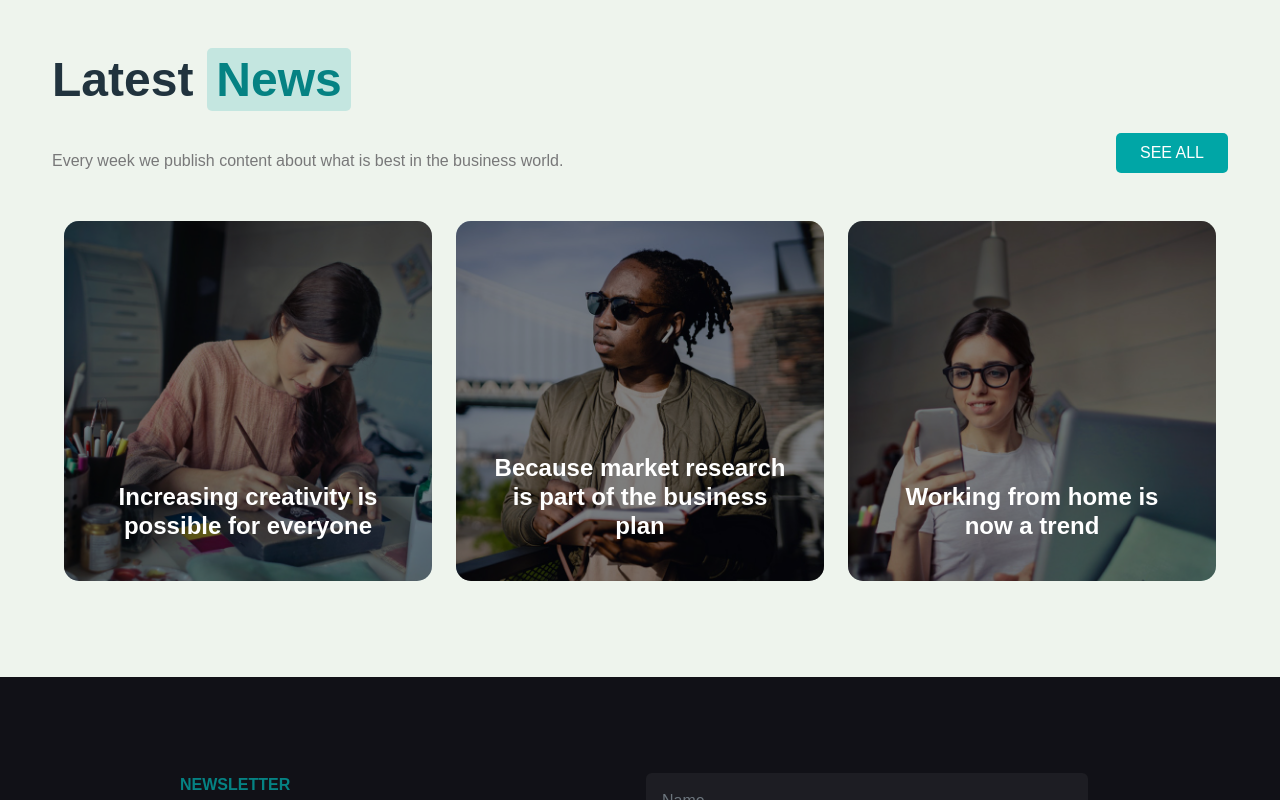
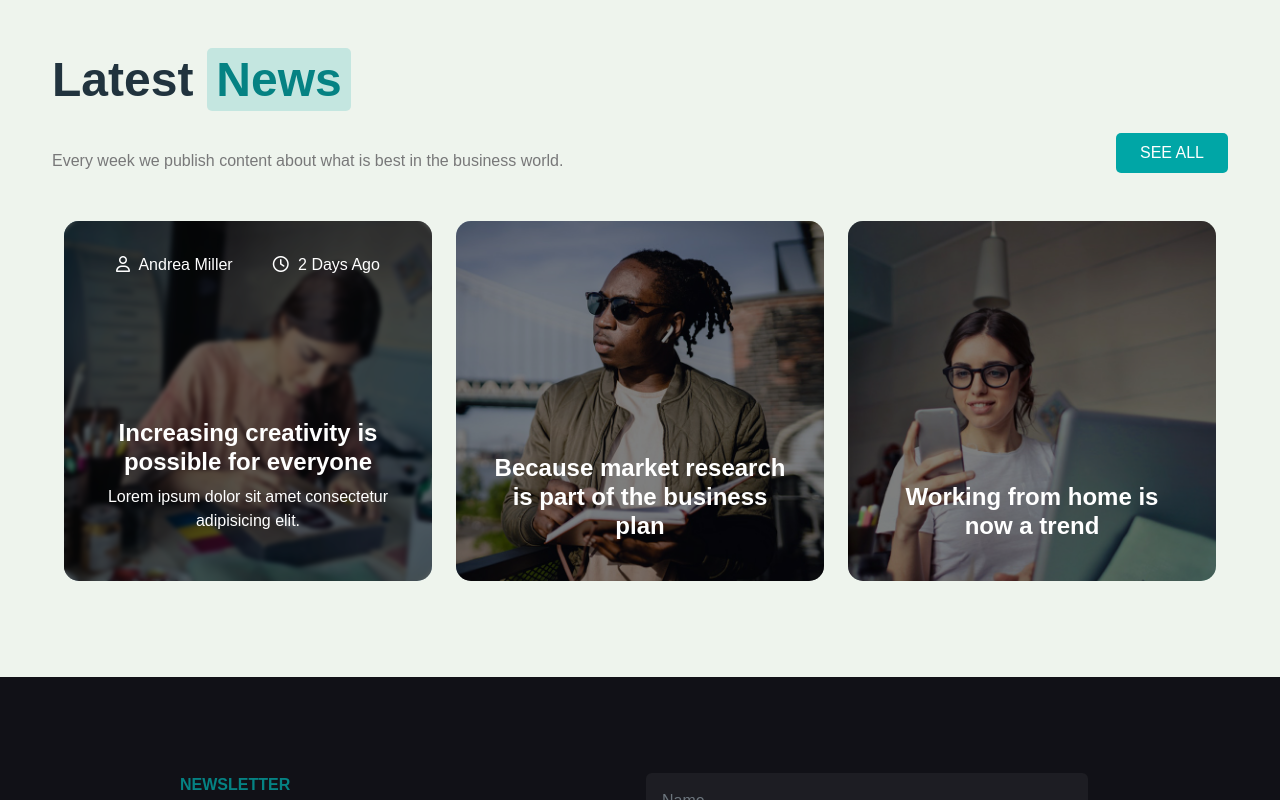
Before and after one commit to gianmarcocilia/proj-html-vuejs, a Vue app: page / in a window 1280 px wide. In both pictures the pointer is over the element 248 px from the left and 5077 px from the top of the page. Shown: the part 4677-5477 px from the top of the page. Built offline with nearby package versions, Linux system fonts and the light colour scheme.

Commit message:
add: hover effect for NewsCard

```diff
--- a/src/components/NewsCard.vue
+++ b/src/components/NewsCard.vue
@@ -14,14 +14,14 @@ export default {
                     image: 'news-2',
                     title: 'Because market research is part of the business plan',
                     description: 'Lorem ipsum dolor sit amet consectetur adipisicing elit.',
-                    person: 'Andrea Miller',
+                    person: 'John Layer',
                     hour: '2 Days Ago'
                 },
                 {
                     image: 'news-3',
                     title: 'Working from home is now a trend',
                     description: 'Lorem ipsum dolor sit amet consectetur adipisicing elit.',
-                    person: 'Andrea Miller',
+                    person: 'Lucy May',
                     hour: '2 Days Ago'
                 }
             ]
@@ -45,8 +45,11 @@ export default {
                             <span><i class="fa-regular fa-user"></i> {{ card.person }}</span>
                             <span><i class="fa-regular fa-clock"></i> {{ card.hour }}</span>
                         </div>
-                        <h2>{{ card.title }}</h2>
-                        <p>{{ card.description }}</p>
+                        <div class="text">
+                            <h2>{{ card.title }}</h2>
+                            <p>{{ card.description }}</p>
+                        </div>
+
                     </div>
                 </div>
             </div>
@@ -62,6 +65,29 @@ export default {
     background-size: cover;
     height: 360px;
     border-radius: 15px;
+
+    &:hover {
+        .effects {
+            backdrop-filter: blur(2px);
+            background-color: rgba(0, 0, 0, 0.6);
+            justify-content: space-between;
+
+            .details {
+                display: flex;
+                justify-content: space-around;
+                color: $white_color;
+
+                span {
+                    display: inline-block;
+                }
+            }
+
+            p {
+                display: block;
+            }
+        }
+    }
+
     .effects {
         border-radius: 15px;
         background-color: rgba(0, 0, 0, 0.5);
@@ -72,18 +98,23 @@ export default {
         flex-direction: column;
         justify-content: end;
         text-align: center;
+
         h2 {
             color: $white_color;
             font-size: 1.5rem;
             font-weight: 700;
         }
+
         p {
             color: $white_color;
             display: none;
         }
     }
+
     .details {
         display: none;
+        i {
+            margin-right: .3em;
+        }
     }
-}
-</style>
+}</style>
```
